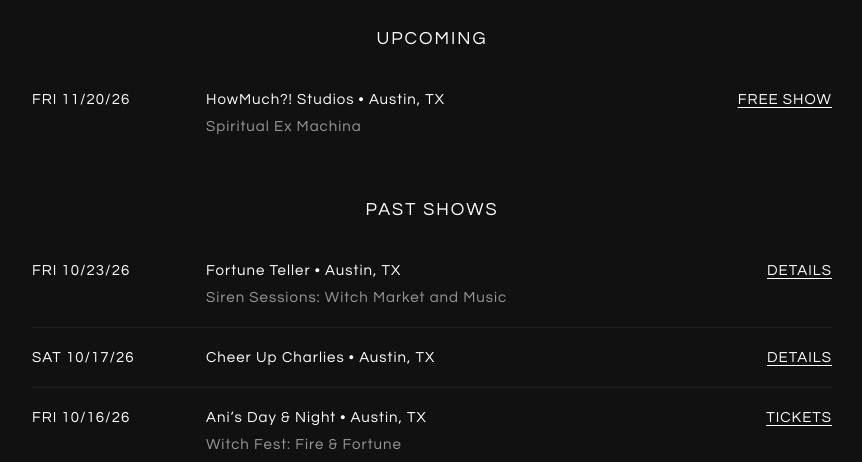
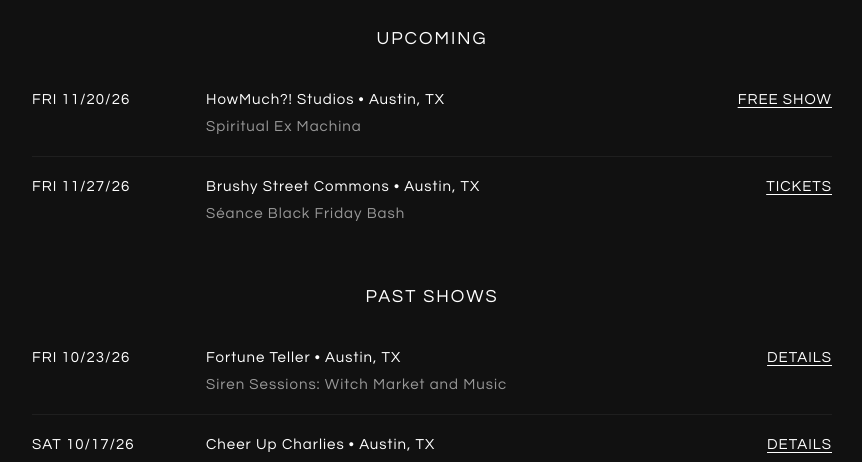
Before and after one commit to namejoseph/damascan-daydreams-website, a plain HTML site: page shows/index.html in a window 1280 px wide. Shown: the part 338-800 px from the top of the page, without its empty margins (208-1070 px from the left). Drawn offline with Linux system fonts and the light colour scheme.

Commit message:
Add November 27 Séance Black Friday Bash show at Brushy Street Commons

```diff
--- a/shows/index.html
+++ b/shows/index.html
@@ -113,6 +113,18 @@
           <span class="show-link">
             <a href="https://do512.com/events/2026/11/20/spiritual-ex-machina-tickets"
               target="_blank" rel="noopener noreferrer">FREE SHOW</a>
+          </span>
+        </div>
+
+         <div class="show-row">
+          <span class="show-date">FRI 11/27/26</span>
+          <span class="show-info">
+            Brushy Street Commons • Austin, TX<br>
+            <span class="show-event">Séance Black Friday Bash</span>
+          </span>
+          <span class="show-link">
+            <a href="https://www.squadup.com/events/sance-black-friday-bash"
+              target="_blank" rel="noopener noreferrer">TICKETS</a>
           </span>
         </div>
 
```
